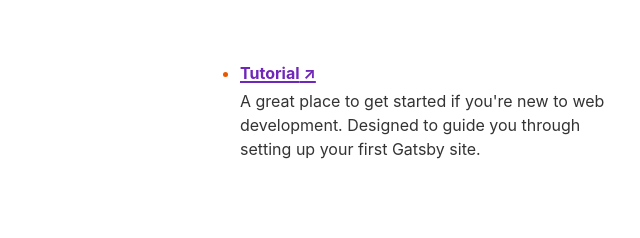
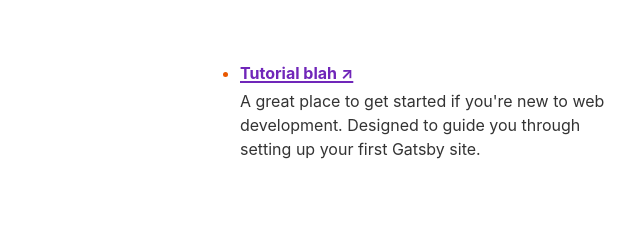
Before and after one commit to ryank33/gatsby-starter-default, a Gatsby site: page / in a window 1280 px wide. Shown: the part 313-551 px from the top of the page, 0-640 px from the left. Built offline with nearby package versions, Linux system fonts and the light colour scheme; Gatsby itself is replaced by a stand-in of ours.

Commit message:
Update index.js

```diff
--- a/src/pages/index.js
+++ b/src/pages/index.js
@@ -8,7 +8,7 @@
 
 const links = [
   {
-    text: "Tutorial",
+    text: "Tutorial blah",
     url: "https://www.gatsbyjs.com/docs/tutorial",
     description:
       "A great place to get started if you're new to web development. Designed to guide you through setting up your first Gatsby site.",
```
